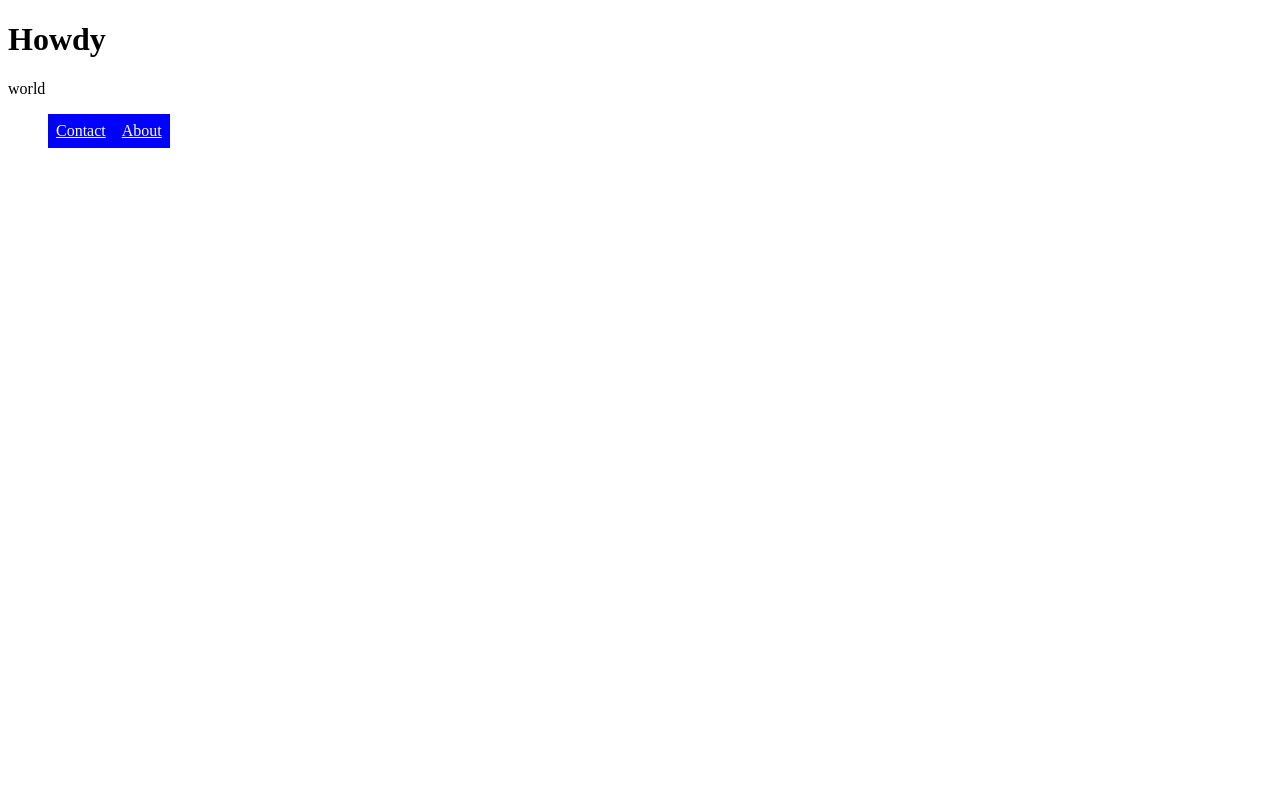
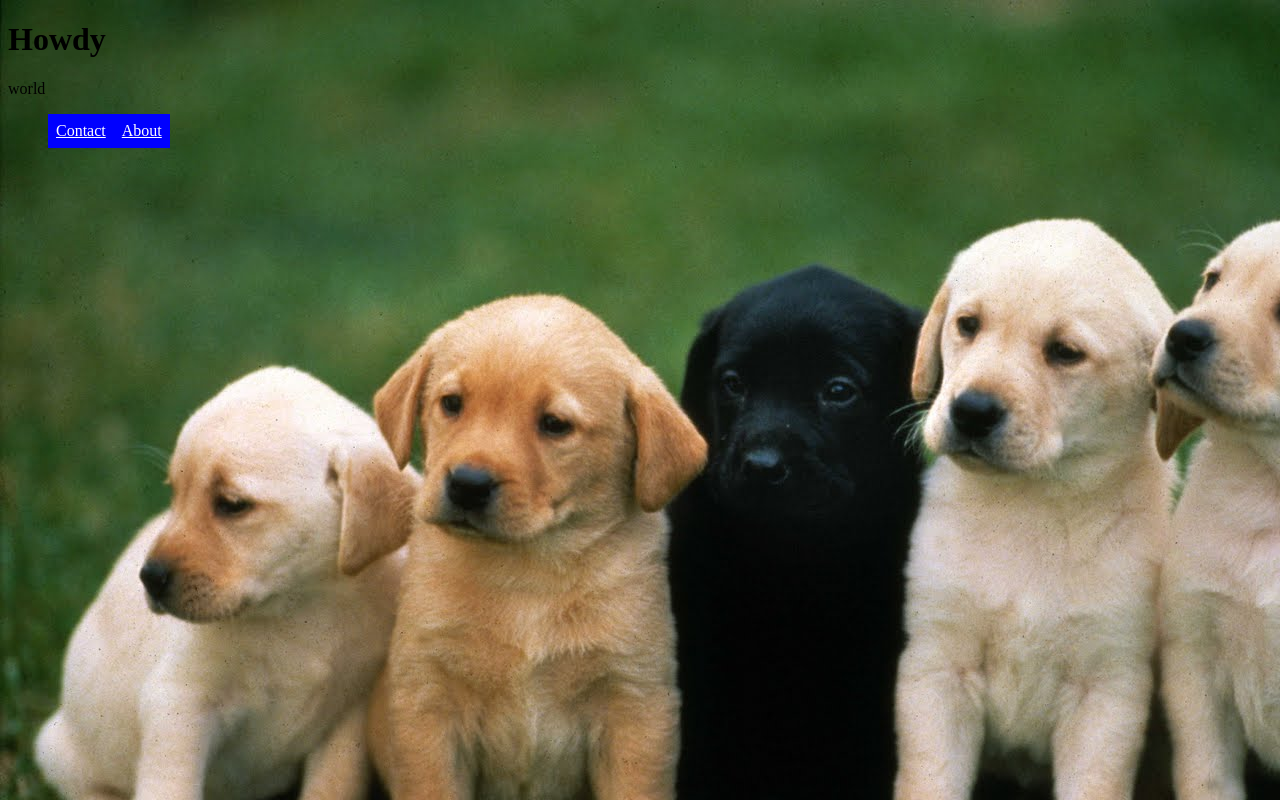
Before and after one commit to FunmiOdunlami/FUNMI.md, a plain HTML site: page Week 4/index.html in a window 1280 px wide. Drawn offline with Linux system fonts and the light colour scheme.

Commit message:
added dog background

```diff
--- a/Week 4/css/style.css
+++ b/Week 4/css/style.css
@@ -1,4 +1,5 @@
-
+body {background-image: url(../Dog-Pictures.jpg);
+}
 
 li {
   display: inline;
```
Also changed, not shown: Week 4/Dog-Pictures.jpg (added).
